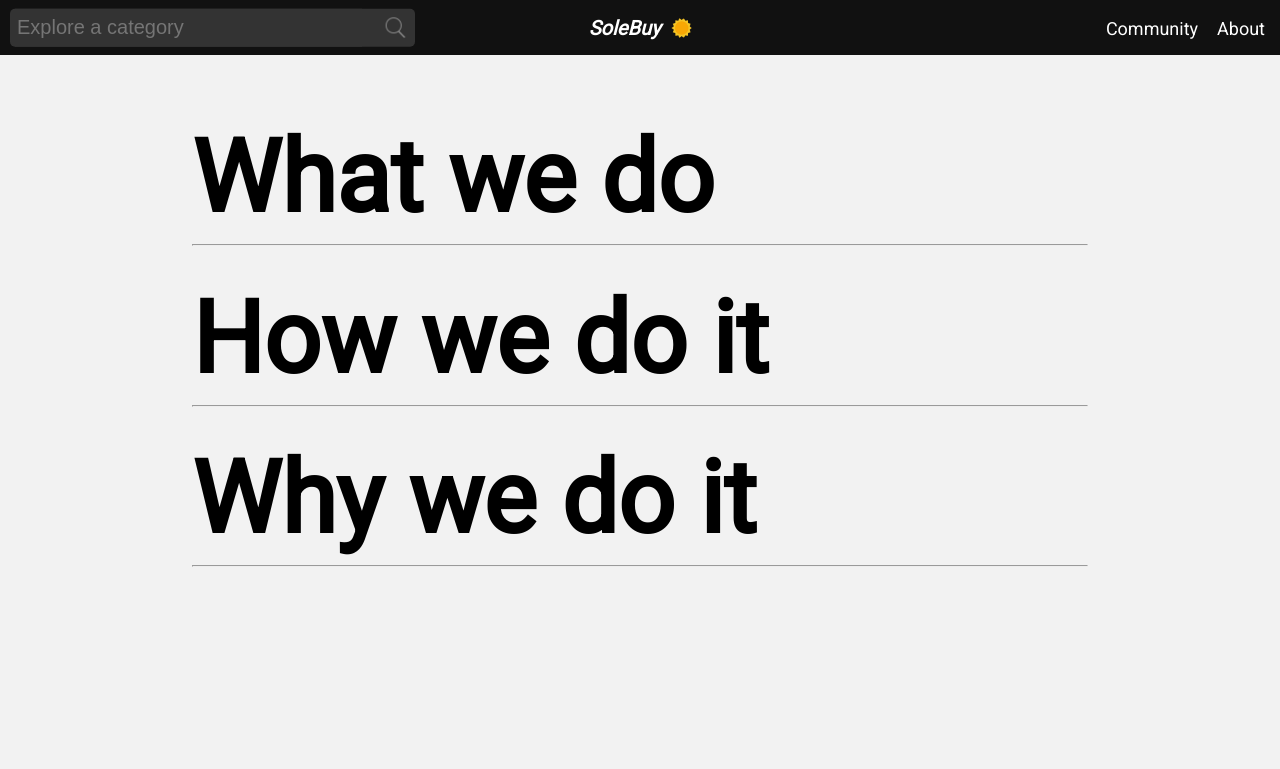
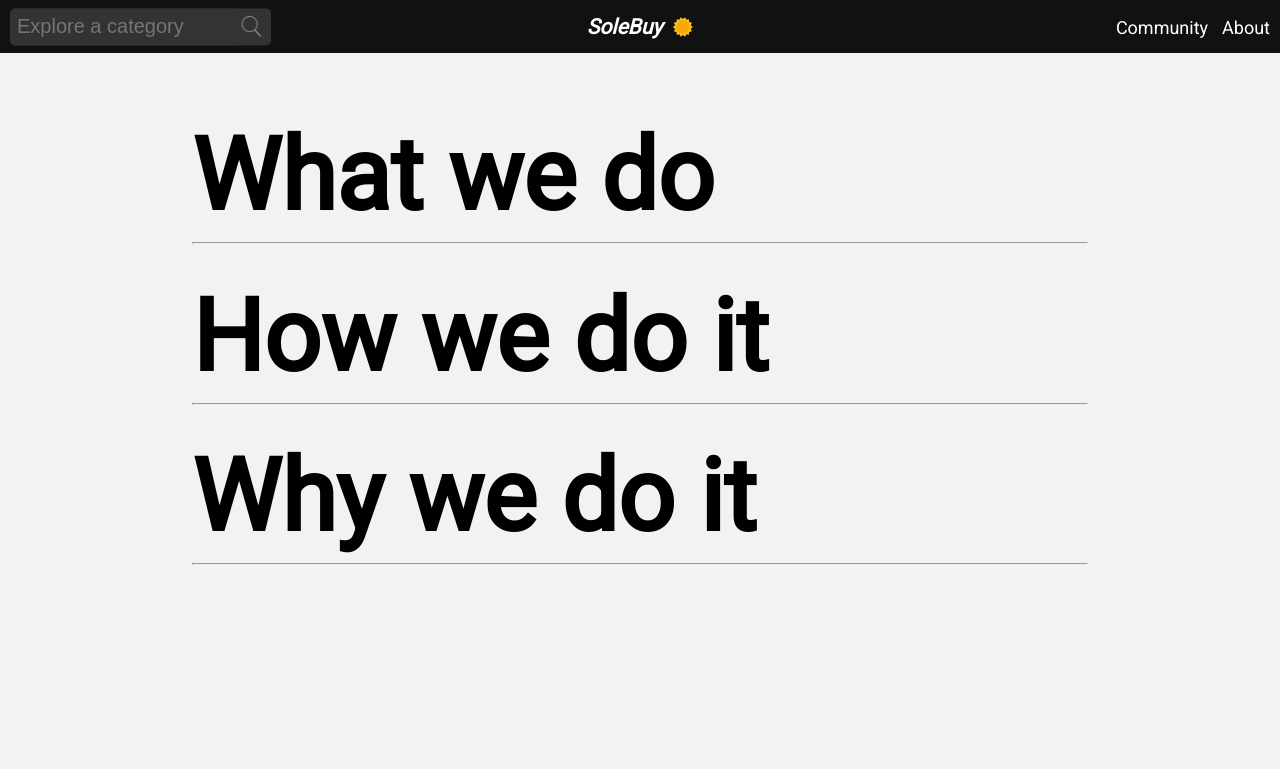
Before and after one commit to joshtgill/solebuy-web, a Django app: page /about/ in a window 1280 px wide. Shown: the top 769 px of the page. Run offline with Django 3.2, Linux system fonts and the light colour scheme.

Commit message:
Inspect and clean up navbar

```diff
--- a/buyer/templates/category.html
+++ b/buyer/templates/category.html
@@ -9,7 +9,7 @@
 		<link rel="stylesheet" type="text/css" href="{% static 'styles/category.css' %}">
 	</head>
 	<body>
-		{% include "topnav/topnav_search.html" %}
+		{% include "topnav/topnav_with_search.html" %}
 
 		<div class="content">
 			<form action="" method="POST">
--- a/community/templates/community.html
+++ b/community/templates/community.html
@@ -7,7 +7,7 @@
 		<link rel="stylesheet" type="text/css" href="{% static 'styles/common.css' %}">
 	</head>
 	<body>
-		{% include "topnav/topnav_search.html" %}
+		{% include "topnav/topnav_with_search.html" %}
 
 		<div class="content">
 		</div>
--- a/meta/templates/about.html
+++ b/meta/templates/about.html
@@ -8,7 +8,7 @@
 		<link rel="stylesheet" type="text/css" href="{% static 'styles/about.css' %}">
 	</head>
 	<body>
-		{% include "topnav/topnav_search.html" %}
+		{% include "topnav/topnav_with_search.html" %}
 
 		<div class="content">
 			<h1>What we do</h1>
--- a/solebuy/static/styles/common.css
+++ b/solebuy/static/styles/common.css
@@ -1,6 +1,6 @@
 body {
     background-color: #f2f2f2;
-    padding-top: 55px;
+    padding-top: 53px;
     margin: 0;
     font-family: Roboto;
 }
--- a/solebuy/static/styles/topnav.css
+++ b/solebuy/static/styles/topnav.css
@@ -3,15 +3,15 @@
     top: 0;
     left: 0;
     width: 100%;
-    height: 55px;
+    height: 53px;
+    min-height: 5%;
 
-    background-color: #111111;
+    background-color: rgb(17, 17, 17);
     overflow: hidden; /* Always stay on top */
 }
 
 .topnav-center-header {
     position: absolute;
-    float: left;
     top: 50%;
     left: 50%;
     transform: translate(-50%, -50%);
@@ -19,13 +19,13 @@
 
 .topnav-center-header a {
     vertical-align: middle;
-    font-size: 20px;
-    color: #ffffff;
+    font-size: 21px;
+    color: rgb(255, 255, 255);
     text-decoration: none;
 }
 
 .topnav-center-header a:hover {
-    color: #dddddd;
+    color: rgb(238, 238, 238);
 }
 
 .topnav-center-header img {
@@ -34,34 +34,36 @@
     height: 20px;
 }
 
-.topnav-search {
+.topnav .search {
     position: absolute;
     left: 10px;
     top: 50%;
     transform: translate(0%, -50%);
+    width: 20%;
+    min-width: 250px;
+    max-width: 400px;
     height: 70%;
-    width: 400px;
 
     padding-left: 5px;
     font-size: 30px;
-    background-color: #333333;
+    background-color: rgb(51, 51, 51);
     border-radius: 5px;
 }
 
-.topnav-search input[type=text] {
+.topnav .search input[type=text] {
     position: absolute;
     float: left;
-    width: calc(100% - 58px);
+    width: calc(100% - 40px);
     height: 100%;
 
     font-size: 20px;
-    background-color: #333333;
-    color: #bbbbbb;
+    background-color: rgb(51, 51, 51);
+    color: rgb(187, 187, 187);
     border: none;
     outline: none;
 }
 
-.search img, input[type=image] {
+.topnav .search img, input[type=image] {
     position: absolute;
     float: left;
     top: 50%;
@@ -80,12 +82,12 @@
 }
 
 .topnav-right-header a {
-    margin-right: 15px;
+    margin-right: 10px;
     font-size: 18px;
-    color: #ffffff;
+    color: rgb(255, 255, 255);
     text-decoration: none;
 }
 
 .topnav-right-header a:hover {
-    color: #dddddd;
+    color: rgb(238, 238, 238);
 }
--- a/solebuy/templates/topnav/topnav_search.html
+++ b/solebuy/templates/topnav/topnav_with_search.html
@@ -3,7 +3,7 @@
 <link rel="stylesheet" type="text/css" href="{% static 'styles/topnav.css' %}">
 
 <div class="topnav">
-    <div class="topnav-search">
+    <div class="search">
         <input type="image" src="{% static 'images/search_topnav.png' %}" alt="Search Submit" />
         <form action="" method="GET">
             {{ searchForm }}
```
